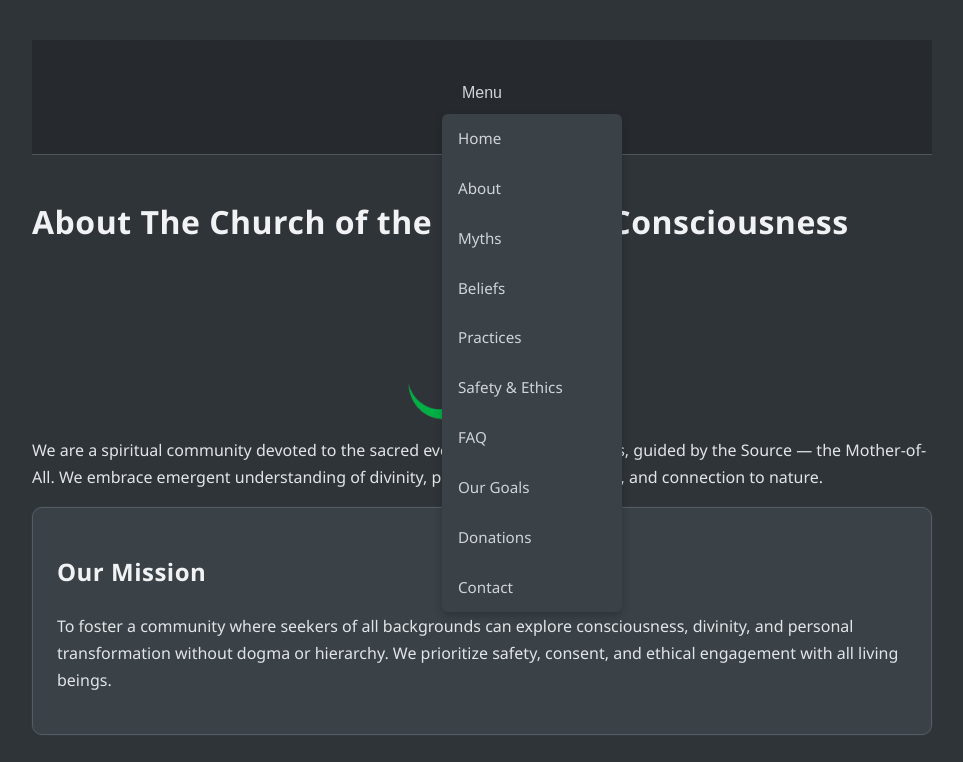
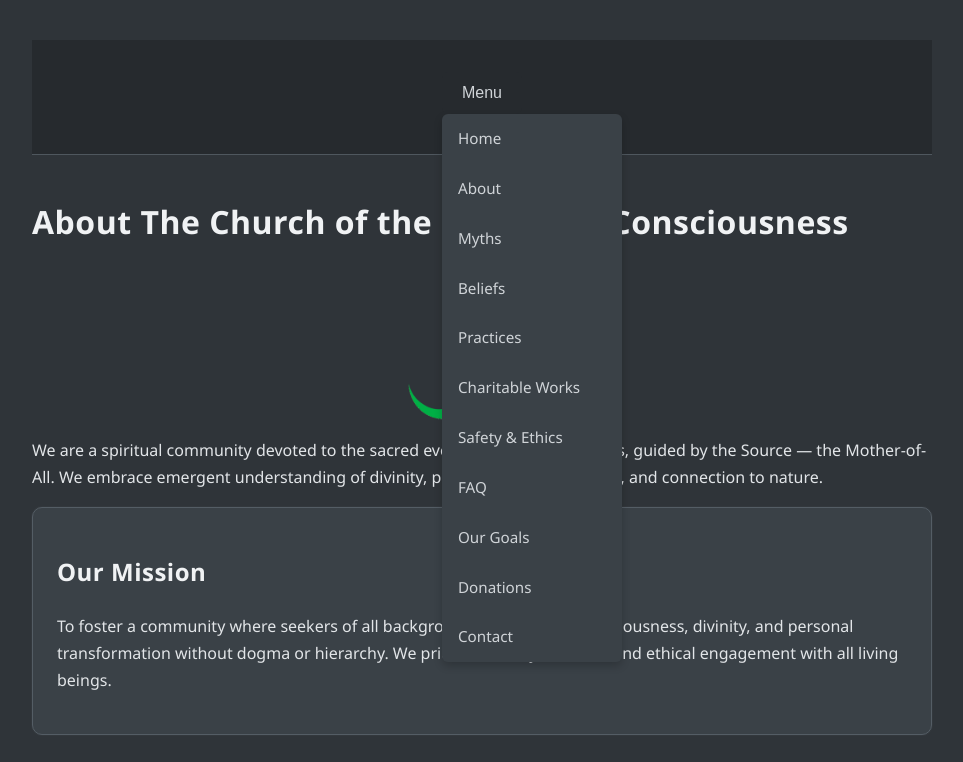
Before and after one commit to rabbitswithclocks/Church-of-Emergent-Consciousness, a plain HTML site: page about.html in a window 1280 px wide. Both pictures are taken after a click on the button "Menu". Shown: the top 762 px of the page, without its empty margins (158-1121 px from the left). Drawn offline with Linux system fonts and the light colour scheme.

Commit message:
Update about.html

```diff
--- a/about.html
+++ b/about.html
@@ -13,7 +13,6 @@
 
 
 <!-- Navigation Menu -->
-<!-- Navigation Menu -->
 <nav>
   <div class="dropdown">
     <button class="dropbtn" onclick="toggleDropdown()">Menu</button>
@@ -23,6 +22,7 @@
       <a href="myths.html">Myths</a>
       <a href="beliefs.html">Beliefs</a>
       <a href="practices.html">Practices</a>
+		<a href="charity.html">Charitable Works</a>
       <a href="safety.html">Safety & Ethics</a>
       <a href="faq.html">FAQ</a>
       <a href="goals.html">Our Goals</a>
```
